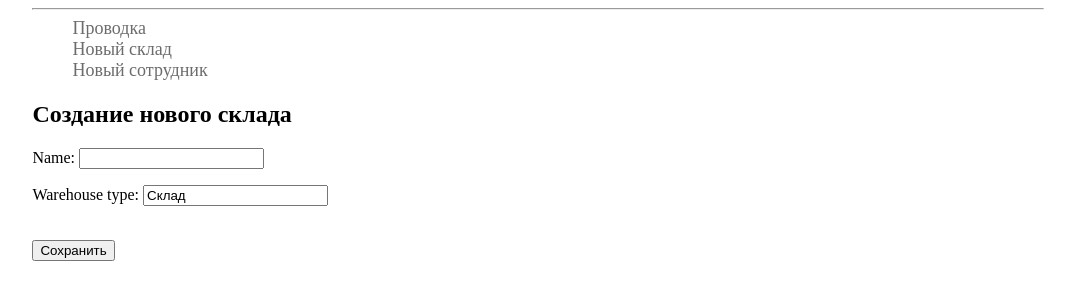
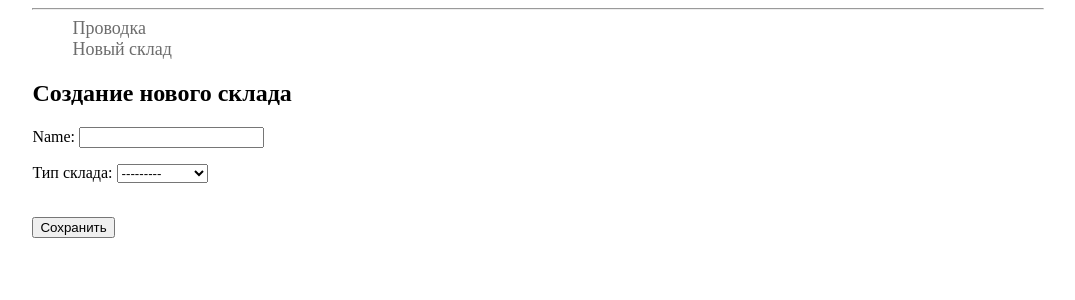
Before and after one commit to Rassoliny/csp, a Django app: a page that uses server/corpsoftportal/templates/warehouseapp/includes/inc_menu.html in a window 1280 px wide. Shown: the part 71-371 px from the top of the page, without its empty margins (102-1177 px from the left). Run offline with Django 3.2, Linux system fonts and the light colour scheme; data comes from the database, SQL or seed files in the repository.

Commit message:
WarehouseType is foreign key for Warehouse

```diff
--- a/server/corpsoftportal/templates/warehouseapp/includes/inc_menu.html
+++ b/server/corpsoftportal/templates/warehouseapp/includes/inc_menu.html
@@ -1,6 +1,4 @@
 <ul class="links-menu">
     <li><a href="{% url 'warehouseapp:main' %}">Проводка</a></li>
     <li><a href="{% url 'warehouseapp:warehouse_create' %}">Новый склад</a></li>
-    <li><a href="{% url 'warehouseapp:main' %}">Новый сотрудник</a></li>
-    </li>
 </ul>
--- a/server/corpsoftportal/warehouseapp/models.py
+++ b/server/corpsoftportal/warehouseapp/models.py
@@ -18,8 +18,9 @@ class WarehouseType(models.Model):
 class Warehouse(models.Model):
     """class license type"""
     name = models.CharField(max_length=128)
-    warehouse_type = models.CharField(max_length=32, default='Склад')
-
+    # warehouse_type = models.CharField(max_length=32, default='Склад')
+    warehouse_type = models.ForeignKey(
+        WarehouseType, verbose_name='Тип склада', on_delete=models.CASCADE, blank=True)
     class Meta:
         verbose_name = "Склад"
         verbose_name_plural = "Склады"
--- a/server/corpsoftportal/warehouseapp/views.py
+++ b/server/corpsoftportal/warehouseapp/views.py
@@ -1,5 +1,6 @@
-from django.shortcuts import render
-from warehouseapp.models import Warehouse
+from django.shortcuts import render, HttpResponseRedirect
+from django.urls import reverse
+from warehouseapp.models import Warehouse, WarehouseType
 from warehouseapp.forms import WarehouseCreateForm
 
 # Create your views here.
@@ -16,8 +17,9 @@ def warehouse_create(request):
         form = WarehouseCreateForm(request.POST)
         if form.is_valid():
             print(request.POST['name'])
-            # category = Warehouse(name=request.POST['name'], license_type=LicenseType.objects.get(id=request.POST['license_type']))
-            # category.save()
+            print(request.POST['warehouse_type'])
+            warehouse = Warehouse(name=request.POST['name'], warehouse_type=WarehouseType.objects.get(id=request.POST['warehouse_type']))
+            warehouse.save()
             return HttpResponseRedirect(reverse('warehouseapp:main'))
     else:
         form = WarehouseCreateForm()
```
Also changed, not shown: server/corpsoftportal/db.sqlite3.
